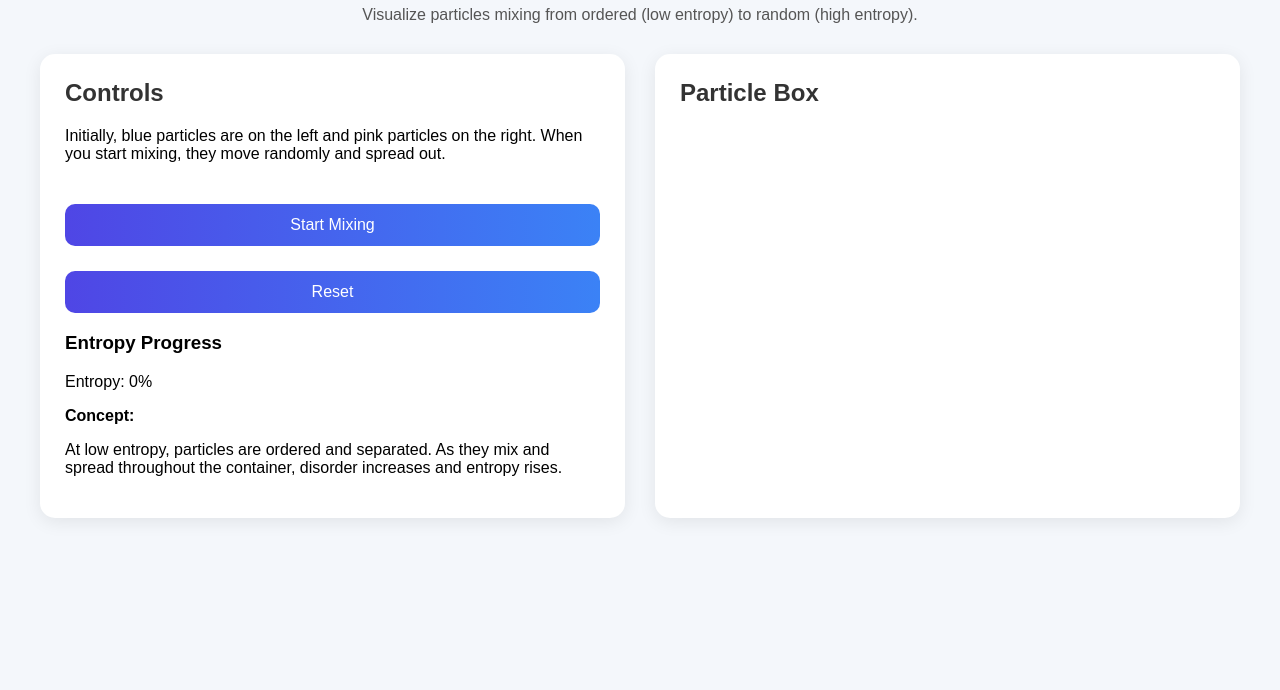
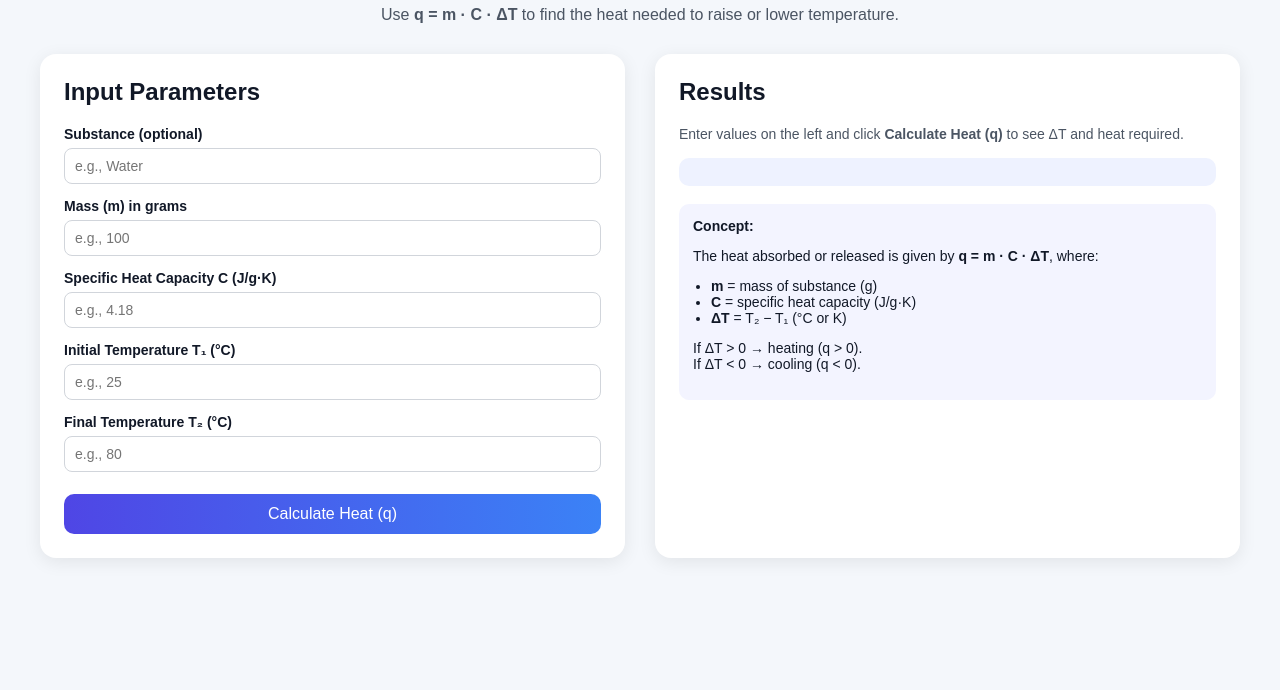
Before and after one commit to shambhavishanker/ThermoLab, a plain HTML site: page module4.html in a window 1280 px wide. Shown: the part 110-800 px from the top of the page. Drawn offline with Linux system fonts and the light colour scheme.

Commit message:
module4.html

```diff
--- a/module4.html
+++ b/module4.html
@@ -2,55 +2,79 @@
 <html lang="en">
 <head>
   <meta charset="UTF-8" />
-  <title>Entropy Mixing Simulator</title>
-  <link rel="stylesheet" href="module5.css" />
-  <script defer src="module5.js"></script>
+  <title>Heat Capacity & Heating Simulator</title>
+  <link rel="stylesheet" href="module4.css" />
+  <script defer src="module4.js"></script>
 </head>
 <body>
+
   <a href="index.html" class="back">← Back to Dashboard</a>
 
-  <h1 class="title">Entropy Mixing Simulator</h1>
+  <h1 class="title">Heat Capacity &amp; Heating Simulator</h1>
   <p class="subtitle">
-    Visualize particles mixing from ordered (low entropy) to random (high entropy).
+    Use <strong>q = m · C · ΔT</strong> to find the heat needed to raise or lower temperature.
   </p>
 
   <div class="container">
-    <!-- LEFT: controls + info -->
+    <!-- LEFT: INPUTS -->
     <div class="card">
-      <h2>Controls</h2>
+      <h2>Input Parameters</h2>
 
-      <p class="small-text">
-        Initially, blue particles are on the left and pink particles on the right.
-        When you start mixing, they move randomly and spread out.
+      <label>
+        Substance (optional)
+        <input type="text" id="substance" placeholder="e.g., Water" />
+      </label>
+
+      <label>
+        Mass (m) in grams
+        <input type="number" id="mass" placeholder="e.g., 100" />
+      </label>
+
+      <label>
+        Specific Heat Capacity C (J/g·K)
+        <input type="number" id="c" placeholder="e.g., 4.18" step="0.01" />
+      </label>
+
+      <label>
+        Initial Temperature T₁ (°C)
+        <input type="number" id="t1" placeholder="e.g., 25" step="0.1" />
+      </label>
+
+      <label>
+        Final Temperature T₂ (°C)
+        <input type="number" id="t2" placeholder="e.g., 80" step="0.1" />
+      </label>
+
+      <button id="calcBtn">Calculate Heat (q)</button>
+    </div>
+
+    <!-- RIGHT: RESULTS -->
+    <div class="card">
+      <h2>Results</h2>
+
+      <p id="summary" class="summary">
+        Enter values on the left and click <b>Calculate Heat (q)</b> to see ΔT and heat required.
       </p>
 
-      <button id="startBtn">Start Mixing</button>
-      <button id="resetBtn" class="secondary">Reset</button>
+      <div id="results" class="results"></div>
 
       <div class="info-box">
-        <h3>Entropy Progress</h3>
-        <div class="progress-wrap">
-          <div id="entropyBar" class="progress-bar"></div>
-        </div>
-        <p id="entropyLabel" class="entropy-label">Entropy: 0%</p>
-      </div>
-
-      <div class="explain-box">
         <strong>Concept:</strong>
         <p>
-          At low entropy, particles are ordered and separated. As they mix and
-          spread throughout the container, disorder increases and entropy rises.
+          The heat absorbed or released is given by <strong>q = m · C · ΔT</strong>, where:
+        </p>
+        <ul>
+          <li><b>m</b> = mass of substance (g)</li>
+          <li><b>C</b> = specific heat capacity (J/g·K)</li>
+          <li><b>ΔT</b> = T₂ − T₁ (°C or K)</li>
+        </ul>
+        <p>
+          If ΔT &gt; 0 → heating (q &gt; 0).<br />
+          If ΔT &lt; 0 → cooling (q &lt; 0).
         </p>
       </div>
     </div>
+  </div>
 
-    <!-- RIGHT: animation area -->
-    <div class="card">
-      <h2>Particle Box</h2>
-      <div id="box" class="box">
-        <!-- particles are created by JS -->
-      </div>
-    </div>
-  </div>
 </body>
 </html>
```
